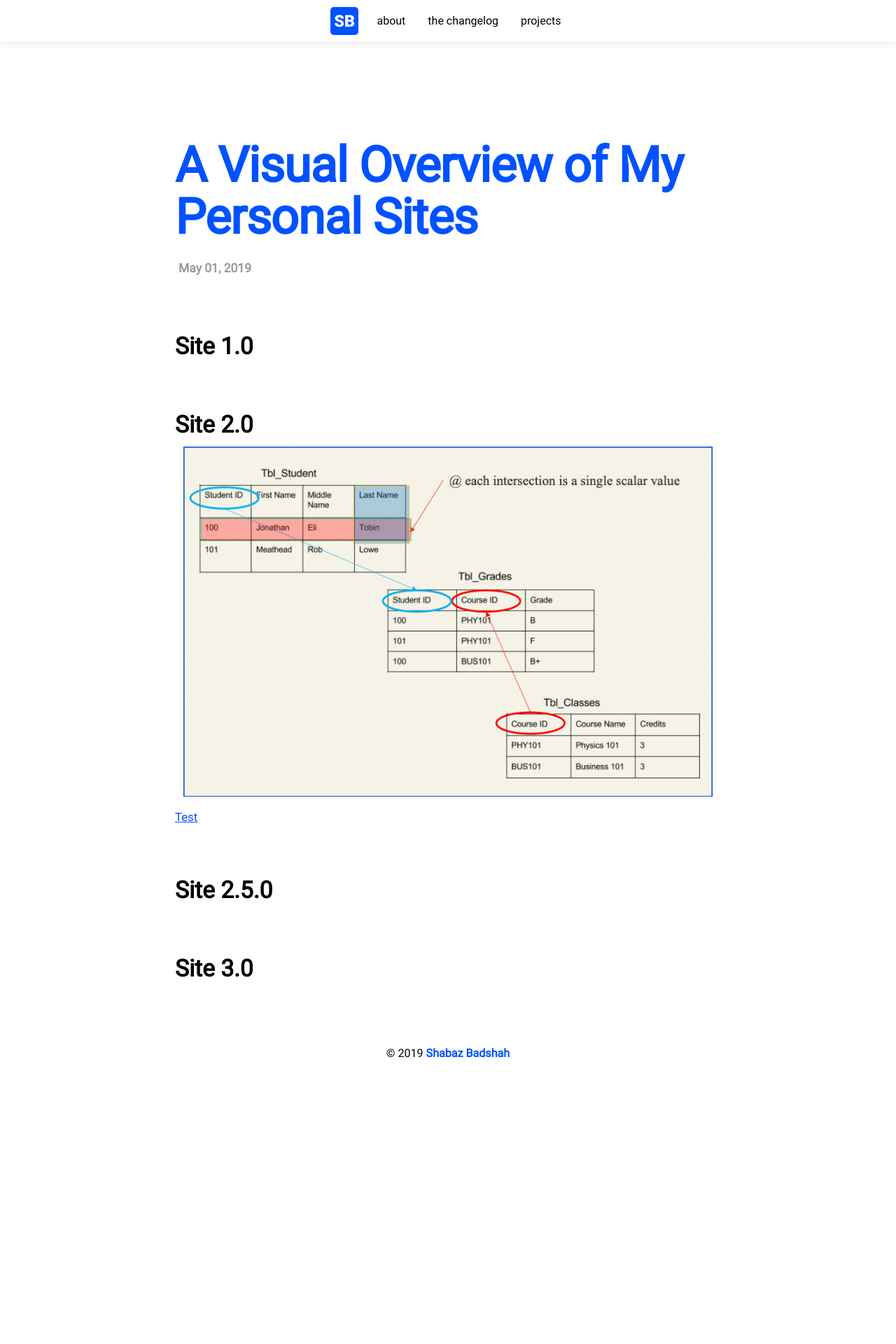
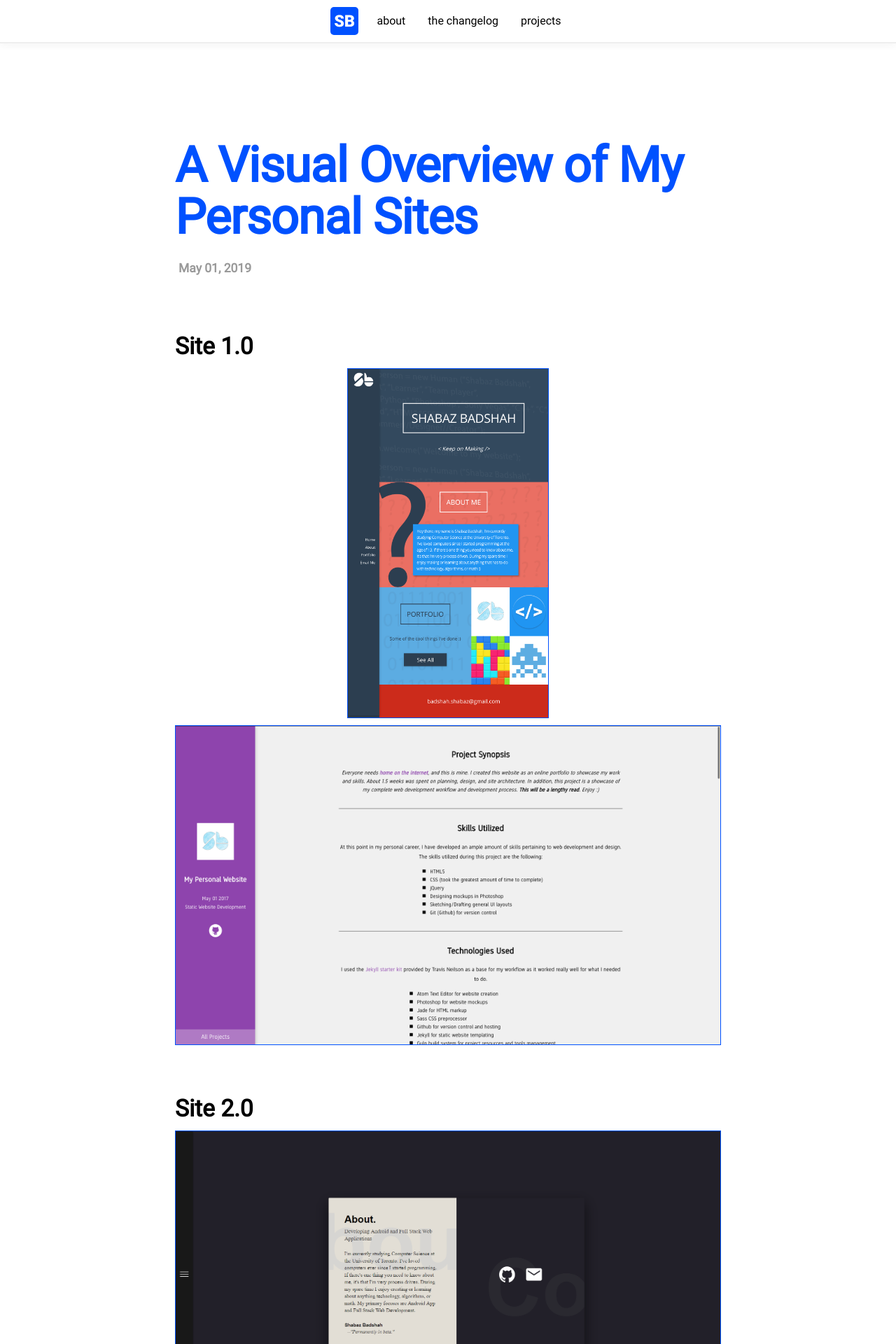
Before and after one commit to ShabazBadshah/shabazbadshah.com, a Jekyll site: the page built from _posts/blog/2019-03-01-a-visual-overview-of-my-personal-sites.md, in a window 1280 px wide. Shown: the top 1920 px of the page at 70% size. Built offline with Jekyll 4.4.1, drawn with Linux system fonts in a browser that asks for light colours.

Commit message:
added article to blog 'A visual overview of my personal site'

```diff
--- a/_posts/blog/2019-03-01-a-visual-overview-of-my-personal-sites.md
+++ b/_posts/blog/2019-03-01-a-visual-overview-of-my-personal-sites.md
@@ -12,12 +12,21 @@ May 01, 2019 {#date}
 
 ## Site 1.0
 
+![""](/blog-assets/personal-site-v1.png)
+![""](/blog-assets/personal-site-v1-projects.png)
+
 ## Site 2.0
 
-![An example table of student's, their courses, and their grades](/blog-assets/student-data-model-postgresql.png "An example table of student's, their courses, and their grades")
-
-[Test](https://www.slideshare.net/interviewcoach/mongodb-best-practices)
+![""](/blog-assets/mockup_1.png)
+![""](/blog-assets/mockup_2.png)
 
 ## Site 2.5.0
 
+![""](/blog-assets/personal-site-v2.5-about-v1.jpg)
+![""](/blog-assets/personal-site-v2.5-projects-v1.jpg)
+
 ## Site 3.0
+
+![""](/blog-assets/personal-site-v3-about.png)
+![""](/blog-assets/personal-site-v3-projects.png)
+![""](/blog-assets/personal-site-v3-article.png)
```
Also changed, not shown: blog-assets/mockup_1.png (added), blog-assets/mockup_2.png (added), blog-assets/personal-site-v1-projects.png (added), blog-assets/personal-site-v1.png (added), blog-assets/personal-site-v2.5-about-v1.jpg (added), blog-assets/personal-site-v2.5-projects-v1.jpg (added), blog-assets/personal-site-v3-about.png (added), blog-assets/personal-site-v3-article.png (added), blog-assets/personal-site-v3-projects.png (added), blog-assets/student-data-model-postgresql.png (deleted).
